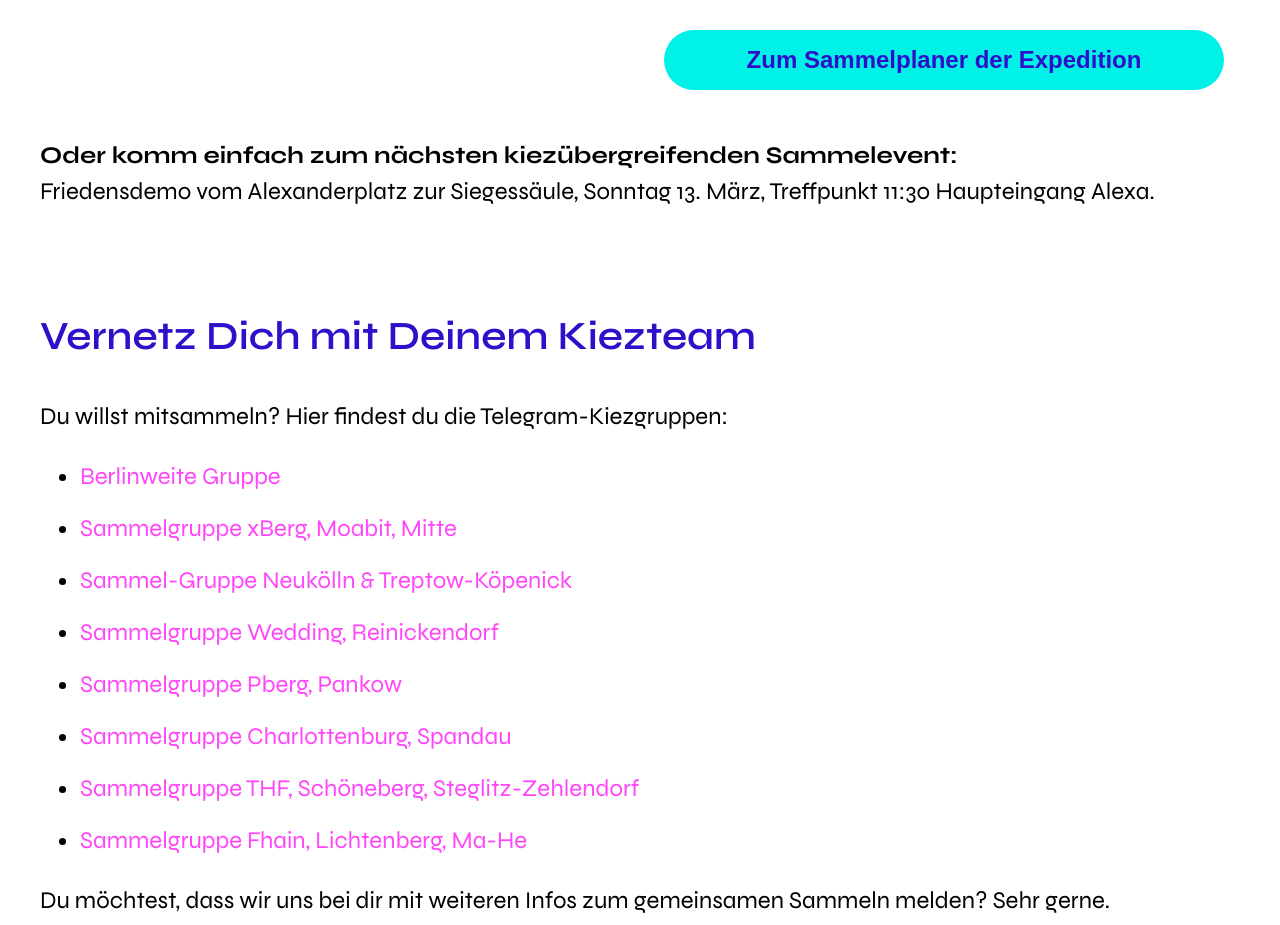
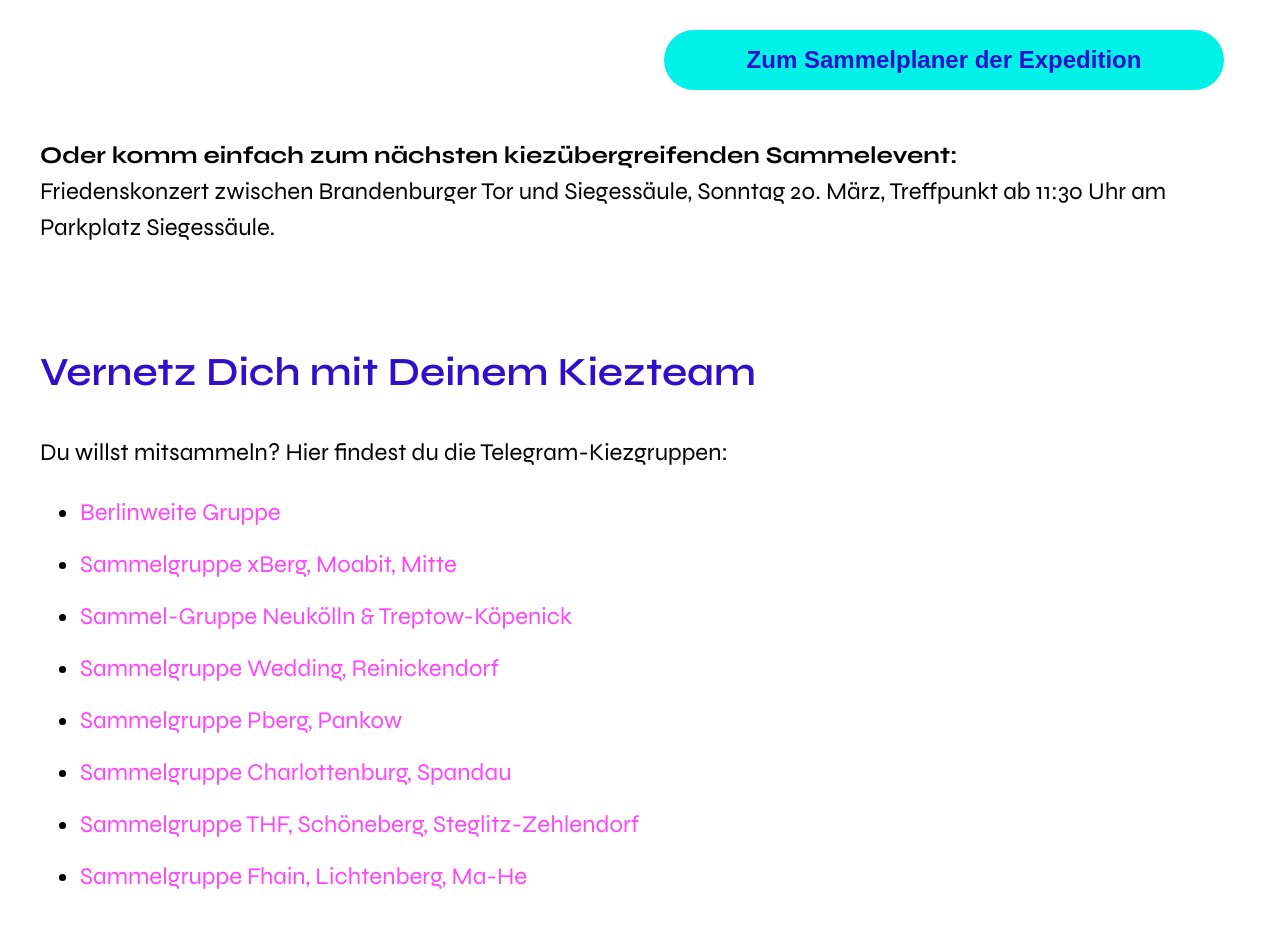
Before and after one commit to grundeinkommensbuero/demokratie-fuer-alle, a Next.js app: page / in a window 1280 px wide. Shown: the part 3020-3945 px from the top of the page. Built offline with nearby package versions, Linux system fonts and the light colour scheme.

Commit message:
Update event text

```diff
--- a/pages/index.tsx
+++ b/pages/index.tsx
@@ -203,8 +203,9 @@ const Home: NextPage = () => {
                   Oder komm einfach zum nächsten kiezübergreifenden Sammelevent:
                 </b>
                 <br />
-                Friedensdemo vom Alexanderplatz zur Siegessäule, Sonntag 13.
-                März, Treffpunkt 11:30 Haupteingang Alexa.
+                Friedenskonzert zwischen Brandenburger Tor und Siegessäule,
+                Sonntag 20. März, Treffpunkt ab 11:30 Uhr am Parkplatz
+                Siegessäule.
               </p>
             </FadeIn>
           </section>
@@ -382,7 +383,11 @@ const Home: NextPage = () => {
                   Change.org e.V.
                 </a>
                 /
-                <a target="_blank" rel="noreferrer" href="https://innn.it/demokratiefueralle">
+                <a
+                  target="_blank"
+                  rel="noreferrer"
+                  href="https://innn.it/demokratiefueralle"
+                >
                   innn.it
                 </a>{' '}
                 ,{' '}
@@ -515,7 +520,9 @@ const Home: NextPage = () => {
                   <ResponsiveImage
                     path={getAssetURL('ace10e1b-b6df-4355-b4bc-5a80ddebe208')}
                     alt="Logo 14% Nicht Ohne Uns"
-                    link={'https://www.change.org/p/bundesregierung-nicht-ohne-uns-14-prozent-bundestagswahlrecht-für-alle-in-deutschland-lebenden-menschen'}
+                    link={
+                      'https://www.change.org/p/bundesregierung-nicht-ohne-uns-14-prozent-bundestagswahlrecht-für-alle-in-deutschland-lebenden-menschen'
+                    }
                   />
                 </FadeIn>
               </div>
```
